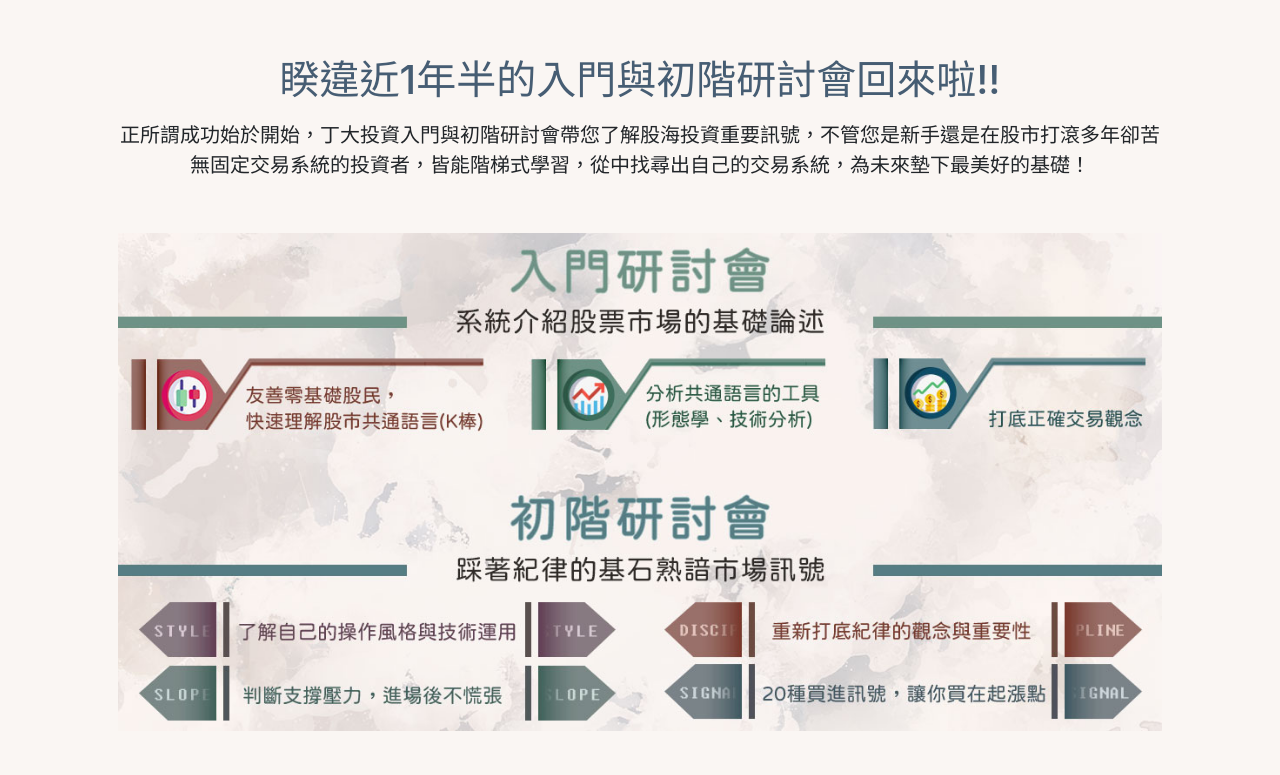
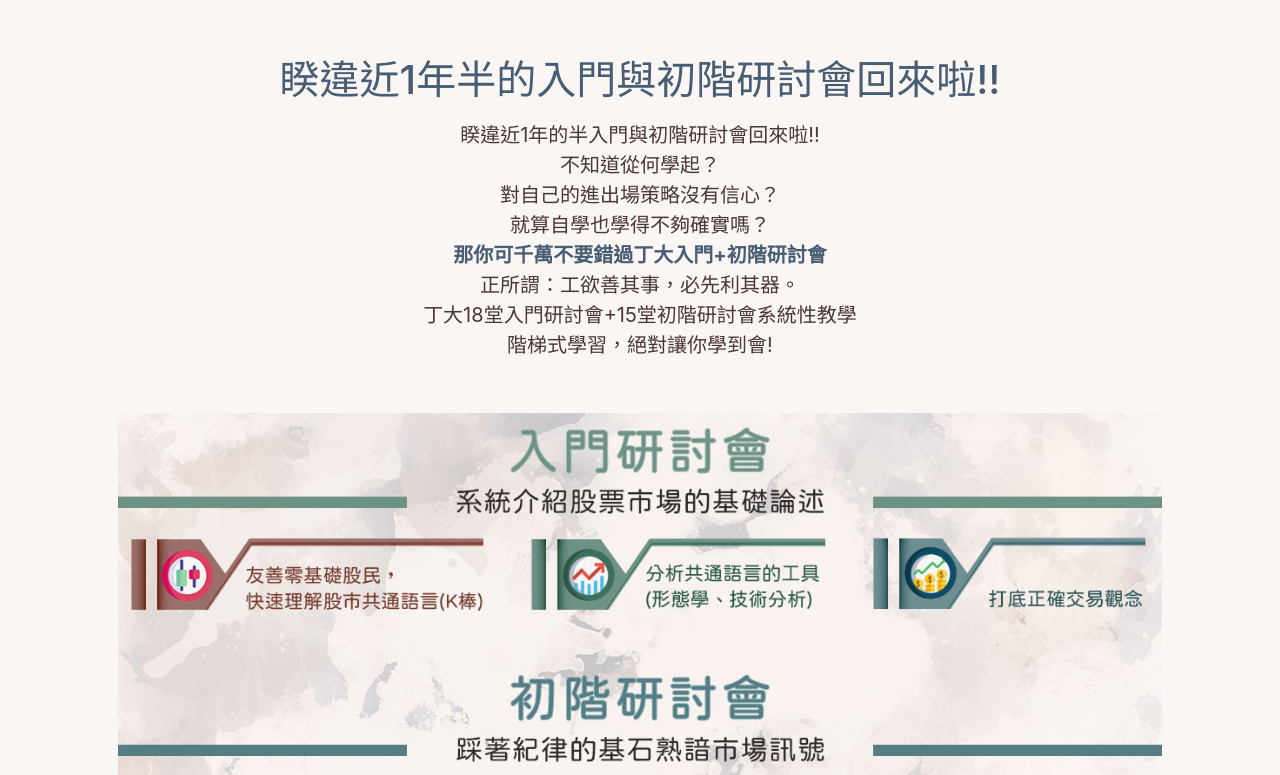
Before and after one commit to ding-stock/ding, a website: page index.html in a window 1280 px wide. Shown: the part 940-1715 px from the top of the page. Drawn offline with nearby package versions, Linux system fonts and the light colour scheme; a web font is replaced by a local one.

Commit message:
update index
title update

```diff
--- a/index.html
+++ b/index.html
@@ -55,8 +55,17 @@
     <section class="container" id="intro">
         <div class="row">
             <h1 class="text-info text-center my-3">睽違近1年半的入門與初階研討會回來啦!!</h1>
-            <p class="text-center fs-5 px-lg-5 mb-3">
-                正所謂成功始於開始，丁大投資入門與初階研討會帶您了解股海投資重要訊號，不管您是新手還是在股市打滾多年卻苦無固定交易系統的投資者，皆能階梯式學習，從中找尋出自己的交易系統，為未來墊下最美好的基礎！</p>
+            <p class="text-center fs-5 px-lg-5 mb-3 text-primary">
+                睽違近1年的半入門與初階研討會回來啦!!<br>
+                不知道從何學起？<br>
+                對自己的進出場策略沒有信心？<br>
+                就算自學也學得不夠確實嗎？<br>
+                <sapn class="text-info fw-bolder text-nowrap">那你可千萬不要錯過丁大入門+初階研討會</sapn>
+                <br>
+                正所謂：工欲善其事，必先利其器。<br>
+                丁大18堂入門研討會+15堂初階研討會系統性教學<br>
+                階梯式學習，絕對讓你學到會!
+            </p>
             <div class="mb-4 px-lg-5">
                 <div class="courseDM"></div>
             </div>
```
